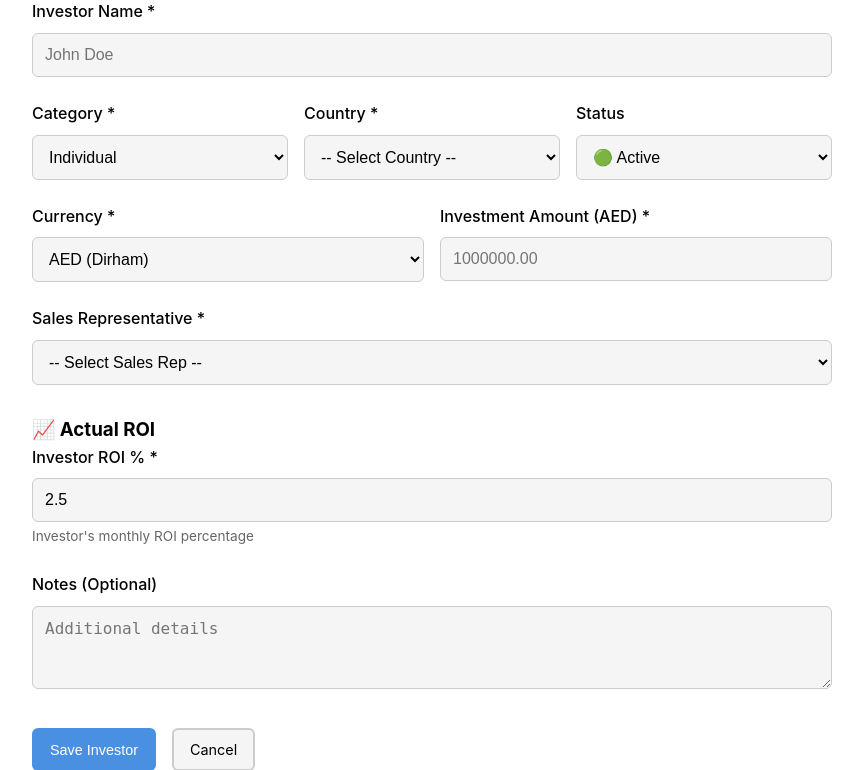
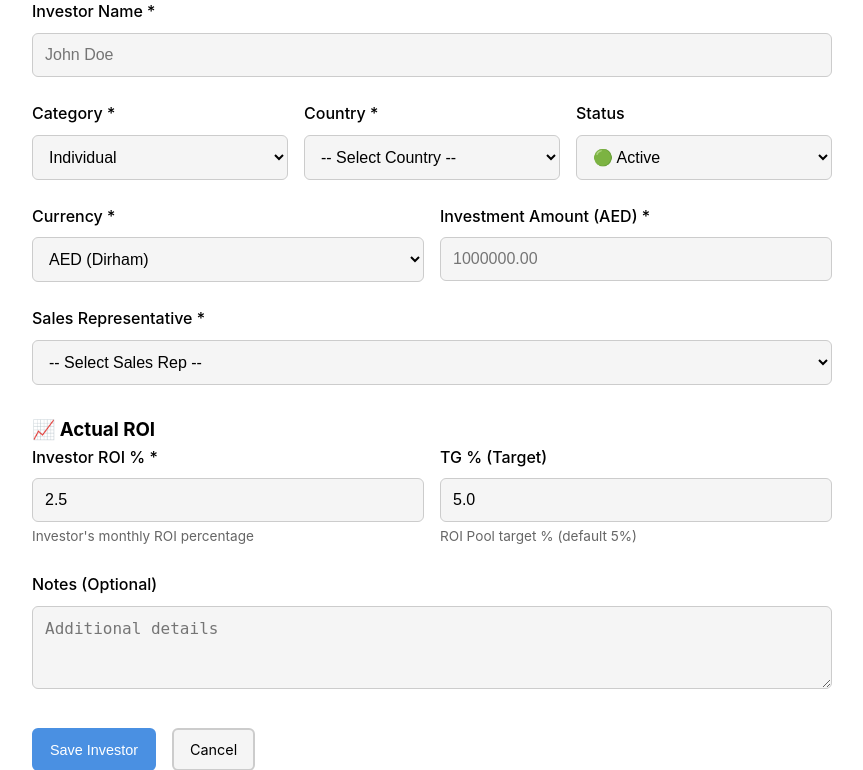
Before and after one commit to fastwheelcom-collab/topgee-investment-system, a Flask app: page /investor/add in a window 1280 px wide. Shown: the part 247-1017 px from the top of the page, without its empty margins (208-1071 px from the left). Run offline with Flask 3, Linux system fonts and the light colour scheme; the visitor is signed in with stand-in values (Sample User, id 1); data comes from the database, SQL or seed files in the repository.

Commit message:
add TG %: per-investor target %, dynamic ROI pool, inline edit, avg TG on dashboard

```diff
--- a/app.py
+++ b/app.py
@@ -127,9 +127,11 @@ class Investor(db.Model):
     investment_date = db.Column(db.Date, nullable=False)
     sales_rep_id = db.Column(db.Integer, db.ForeignKey('sales_rep.id'))
 
-    # ROI Split (total is always 5% of investment)
-    investor_roi_percent = db.Column(db.Float, default=2.5)  # 2-3%
-    sales_roi_percent = db.Column(db.Float, default=2.5)     # 2-3%
+    # ROI Split
+    investor_roi_percent = db.Column(db.Float, default=2.5)
+    sales_roi_percent    = db.Column(db.Float, default=2.5)
+    # TG % — target percentage used for ROI Pool calculation (default 5%)
+    tg_percent = db.Column(db.Float, default=5.0)
 
     # Contract Management
     contract_start = db.Column(db.Date)  # NEW: Contract start date
@@ -153,8 +155,8 @@ class Investor(db.Model):
 
     @property
     def total_roi_pool(self):
-        """5% of TOTAL investment (including deposits/withdrawals)"""
-        return self.total_capital * 0.05
+        """TG% of total capital (default 5%)"""
+        return self.total_capital * ((self.tg_percent or 5.0) / 100)
 
     @property
     def monthly_investor_roi(self):
@@ -363,18 +365,21 @@ def ensure_db_ready():
                 print(f"✅ Added {len(reps)} sample sales reps")
 
             # Add new columns if missing (safe migration)
-            for col, typ in [
-                ('revenue_usd',        'FLOAT'),
-                ('exchange_rate_used', 'FLOAT'),
-                ('capital_aed',        'FLOAT'),
-                ('capital_usd',        'FLOAT'),
-                ('capital_pct',        'FLOAT'),
-            ]:
+            # Safe column migrations
+            migrations = [
+                ('revenue_history', 'revenue_usd',        'FLOAT'),
+                ('revenue_history', 'exchange_rate_used', 'FLOAT'),
+                ('revenue_history', 'capital_aed',        'FLOAT'),
+                ('revenue_history', 'capital_usd',        'FLOAT'),
+                ('revenue_history', 'capital_pct',        'FLOAT'),
+                ('investor',        'tg_percent',         'FLOAT DEFAULT 5.0'),
+            ]
+            for table, col, typ in migrations:
                 try:
                     with db.engine.connect() as conn:
-                        conn.execute(db.text(f'ALTER TABLE revenue_history ADD COLUMN {col} {typ}'))
+                        conn.execute(db.text(f'ALTER TABLE {table} ADD COLUMN {col} {typ}'))
                         conn.commit()
-                        print(f'✅ Added {col} column')
+                        print(f'✅ Added {table}.{col}')
                 except Exception:
                     pass  # already exists
 
@@ -520,28 +525,33 @@ def dashboard():
     total_investment_usd = total_investment / exchange_rate
 
     # NEW DASHBOARD METRICS
-    investment_roi_5_percent = total_investment * 0.05  # 5% of Total Investment
+    # ROI Pool = sum of each investor's (capital × tg_percent)
+    investment_roi_5_percent = sum(i.total_capital * ((i.tg_percent or 5.0) / 100) for i in investors)
 
     # Get global revenue
     global_revenue = GlobalRevenue.get_instance()
     total_revenue_generated = global_revenue.total_revenue
 
-    # Gross Profit = Total Revenue - 5% ROI Pool
+    # Gross Profit = Total Revenue - ROI Pool
     gross_profit         = total_revenue_generated - investment_roi_5_percent
-    final_in_hand_profit = gross_profit  # alias for backward compat
-
-    # ROI Distribution Summary (based on ALL investors' ROI splits)
+    final_in_hand_profit = gross_profit
+
+    # ROI Distribution
     total_investor_roi = sum(i.monthly_investor_roi for i in investors)
-    total_sales_share  = sum(i.monthly_sales_roi for i in investors)
-    # Extra Profit = 5% ROI Pool - Actual ROI (unused portion of pool)
-    extra_profit = max(0, investment_roi_5_percent - total_investor_roi)
-
-    # Calculate percentages for ROI Distribution
+    total_sales_share  = sum(i.monthly_sales_roi    for i in investors)
+    extra_profit       = max(0, investment_roi_5_percent - total_investor_roi)
+
     total_roi_pool       = total_investor_roi + total_sales_share
     investor_roi_percent = (total_investor_roi / total_roi_pool * 100) if total_roi_pool > 0 else 0
     sales_share_percent  = (total_sales_share  / total_roi_pool * 100) if total_roi_pool > 0 else 0
 
-    # Partner Profit = Gross Profit / 3
+    # TG % stats
+    avg_tg_percent = (sum((i.tg_percent or 5.0) for i in investors) / len(investors)) if investors else 5.0
+    tg_breakdown   = [{'name': i.name, 'capital': i.total_capital,
+                        'tg_pct': i.tg_percent or 5.0,
+                        'pool_amount': i.total_capital * ((i.tg_percent or 5.0) / 100)}
+                      for i in investors]
+
     partner_share = gross_profit / 3
 
     # Current month totals (OLD - for reference)
@@ -563,7 +573,9 @@ def dashboard():
         'gross_profit':         gross_profit,
         'total_investor_roi': total_investor_roi,
         'total_sales_share':  total_sales_share,
-        'extra_profit':       extra_profit,
+        'extra_profit':         extra_profit,
+        'avg_tg_percent':       avg_tg_percent,
+        'tg_breakdown':         tg_breakdown,
         'investor_roi_percent': investor_roi_percent,
         'sales_share_percent':  sales_share_percent,
         'partner_shafay': partner_share,
@@ -745,7 +757,8 @@ def add_investor():
             investment_date=datetime.strptime(request.form['investment_date'], '%Y-%m-%d'),
             sales_rep_id=int(request.form['sales_rep_id']) if request.form.get('sales_rep_id') else None,
             investor_roi_percent=float(request.form.get('investor_roi_percent', 2.5)),
-            sales_roi_percent=float(request.form.get('sales_roi_percent', 2.5)),
+            sales_roi_percent=float(request.form.get('sales_roi_percent', 0)),
+            tg_percent=float(request.form.get('tg_percent', 5.0)),
             contract_start=contract_start,
             contract_end=contract_end,
             status=request.form.get('status', 'Active'),
@@ -788,6 +801,7 @@ def edit_investor(investor_id):
         investor.investment_date = datetime.strptime(request.form['investment_date'], '%Y-%m-%d')
         investor.sales_rep_id = int(request.form['sales_rep_id']) if request.form.get('sales_rep_id') else None
         investor.investor_roi_percent = float(request.form.get('investor_roi_percent', 2.5))
+        investor.tg_percent           = float(request.form.get('tg_percent', 5.0))
         investor.sales_roi_percent = float(request.form.get('sales_roi_percent', 2.5))
         investor.contract_start = contract_start
         investor.contract_end = contract_end
@@ -1872,7 +1886,7 @@ def analytics_dashboard():
 
     # ── summary stats (same as dashboard) ──
     total_investment_val      = total_investment
-    investment_roi_5_percent  = total_investment_val * 0.05
+    investment_roi_5_percent  = sum(inv.total_capital * ((inv.tg_percent or 5.0) / 100) for inv in investors)
     total_revenue_generated   = global_revenue.total_revenue
     gross_profit              = total_revenue_generated - investment_roi_5_percent
     final_in_hand_profit      = gross_profit
@@ -1896,6 +1910,11 @@ def analytics_dashboard():
         'total_investor_roi':       total_investor_roi,
         'total_sales_share':        total_sales_share,
         'extra_profit':             extra_profit,
+        'avg_tg_percent':           (sum((inv.tg_percent or 5.0) for inv in investors) / len(investors)) if investors else 5.0,
+        'tg_breakdown':             [{'name': inv.name, 'capital': inv.total_capital,
+                                      'tg_pct': inv.tg_percent or 5.0,
+                                      'pool_amount': inv.total_capital * ((inv.tg_percent or 5.0) / 100)}
+                                     for inv in investors],
         'investor_roi_percent':     investor_roi_percent,
         'sales_share_percent':      sales_share_percent,
         'partner_shafay':           partner_share,
@@ -2061,6 +2080,26 @@ def audit_log():
     return render_template('audit_log.html', logs=logs,
         all_users=all_users, all_types=all_types,
         filters=request.args)
+
+
+@app.route('/investor/<int:investor_id>/tg-percent/update', methods=['POST'])
+@admin_required
+def update_tg_percent(investor_id):
+    """Update TG % for an investor"""
+    investor = Investor.query.get_or_404(investor_id)
+    try:
+        new_tg = float(request.form.get('tg_percent', 5.0))
+        if new_tg < 0 or new_tg > 100:
+            return jsonify({'success': False, 'error': 'TG % must be between 0 and 100'}), 400
+        old_tg = investor.tg_percent or 5.0
+        investor.tg_percent = new_tg
+        db.session.commit()
+        audit('EDIT', 'Investor', investor.name, investor.id,
+              f'TG % changed: {old_tg}% → {new_tg}%')
+        return jsonify({'success': True, 'tg_percent': new_tg,
+                        'pool_amount': investor.total_capital * (new_tg / 100)})
+    except Exception as e:
+        return jsonify({'success': False, 'error': str(e)}), 400
 
 
 @app.route('/gold')
--- a/templates/add_investor.html
+++ b/templates/add_investor.html
@@ -118,7 +118,11 @@
                         <input type="number" name="investor_roi_percent" step="0.1" value="2.5" required min="0" max="10">
                         <small>Investor's monthly ROI percentage</small>
                     </div>
-                    <!-- sales_roi_percent hidden, default 0 -->
+                    <div class="form-group">
+                        <label>TG % (Target)</label>
+                        <input type="number" name="tg_percent" step="0.1" value="5.0" min="0" max="100">
+                        <small>ROI Pool target % (default 5%)</small>
+                    </div>
                     <input type="hidden" name="sales_roi_percent" value="0">
                 </div>
 
--- a/templates/analytics_dashboard.html
+++ b/templates/analytics_dashboard.html
@@ -244,11 +244,11 @@
             <div style="background:linear-gradient(135deg,#2563eb 0%,#1d4ed8 100%);border-radius:18px;padding:24px 22px;box-shadow:0 8px 24px rgba(37,99,235,0.35);color:#fff;">
                 <div style="display:flex;align-items:center;gap:10px;margin-bottom:14px;">
                     <span style="font-size:1.6rem;">💼</span>
-                    <span style="font-size:.85rem;font-weight:700;opacity:.9;text-transform:uppercase;letter-spacing:.5px;">5% ROI Pool</span>
+                    <span style="font-size:.85rem;font-weight:700;opacity:.9;text-transform:uppercase;letter-spacing:.5px;">ROI Pool (TG %)</span>
                 </div>
                 <div style="font-size:2rem;font-weight:800;letter-spacing:-1px;line-height:1;">{{ '{:,.0f}'.format(stats.investment_roi_5_percent) }}</div>
                 <div style="font-size:.82rem;margin-top:8px;opacity:.85;font-weight:600;">AED &nbsp;|&nbsp; $ {{ '{:,.0f}'.format(stats.investment_roi_5_percent / stats.exchange_rate) }} USD</div>
-                <div style="font-size:.75rem;margin-top:6px;opacity:.75;">Fixed 5% of total investment</div>
+                <div style="font-size:.75rem;margin-top:6px;opacity:.75;">Avg TG %: {{ '{:.2f}%'.format(stats.avg_tg_percent) }}</div>
             </div>
 
             <!-- Card 3: Actual ROI - Orange -->
--- a/templates/edit_investor.html
+++ b/templates/edit_investor.html
@@ -117,6 +117,11 @@
                         <input type="number" name="investor_roi_percent" step="0.1" value="{{ investor.investor_roi_percent }}" required min="0" max="10">
                         <small>Investor's monthly ROI percentage</small>
                     </div>
+                    <div class="form-group">
+                        <label>TG % (Target)</label>
+                        <input type="number" name="tg_percent" step="0.1" value="{{ investor.tg_percent or 5.0 }}" min="0" max="100">
+                        <small>ROI Pool target % (default 5%)</small>
+                    </div>
                     <input type="hidden" name="sales_roi_percent" value="0">
                 </div>
 
```
Also changed, not shown: templates/dashboard.html (+57 -0 lines).
